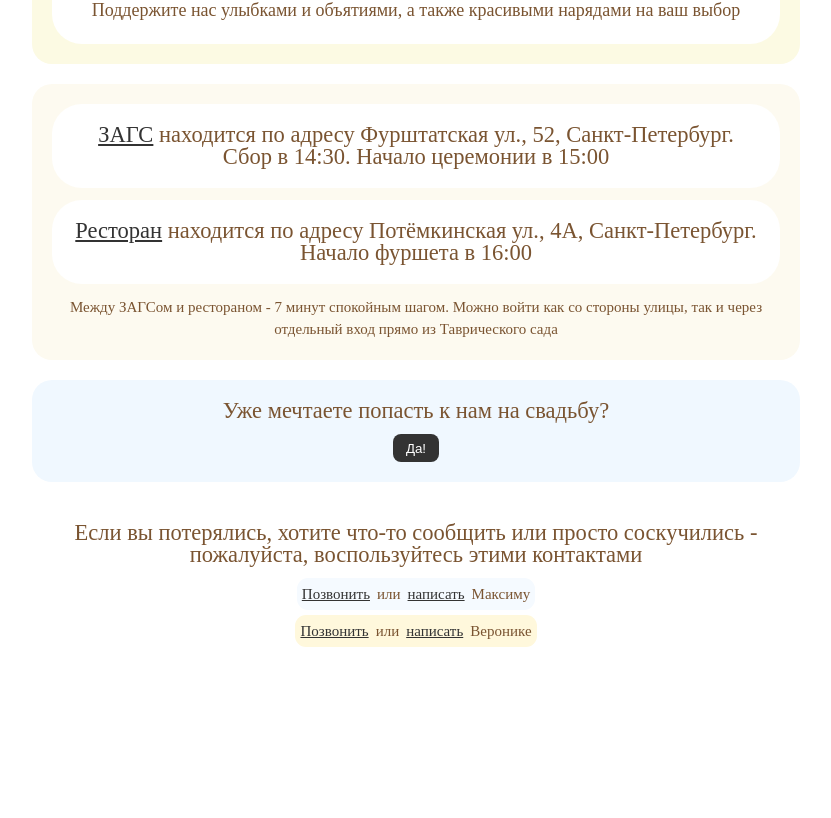
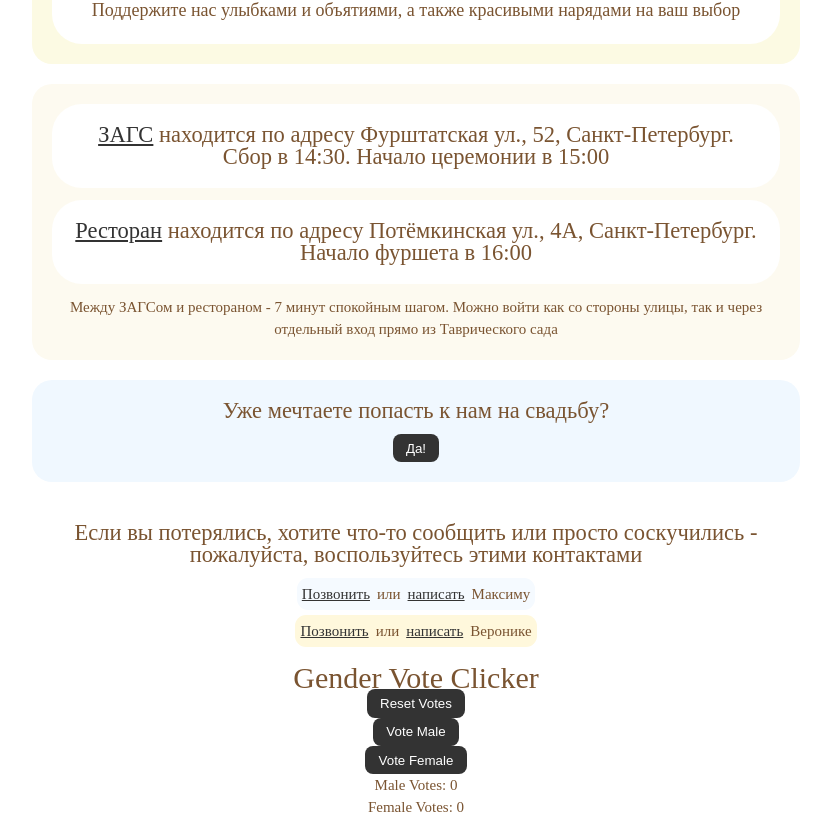
Before and after one commit to maxim-and-veronika/maxim-and-veronika.github.io, a Vue app: page / in a window 1280 px wide. Shown: the part 1126-1944 px from the top of the page, without its empty margins (224-1055 px from the left). Before the commit the page ends 1793 px from the top, so only its background shows below. Built offline with nearby package versions, Linux system fonts and the light colour scheme; no server answers; the database is empty; a web font is replaced by a local one.

Commit message:
Попытки оседлать firebase

```diff
--- a/package.json
+++ b/package.json
@@ -10,6 +10,7 @@
   },
   "dependencies": {
     "@vueuse/motion": "^2.2.3",
+    "firebase": "^10.13.2",
     "google-maps-api-loader": "^1.1.1",
     "vue": "^3.4.29",
     "vue3-google-map": "^0.20.0"
--- a/src/App.vue
+++ b/src/App.vue
@@ -58,6 +58,14 @@
     </main>
   </div>
   <modal @closed="isModalSuccessShown = false" :show-modal="isModalSuccessShown"/>
+    <div>
+      <h1>Gender Vote Clicker</h1>
+      <button @click="resetVotes">Reset Votes</button>
+      <button @click="vote('male')">Vote Male</button>
+      <button @click="vote('female')">Vote Female</button>
+      <p>Male Votes: {{ maleVotes }}</p>
+      <p>Female Votes: {{ femaleVotes }}</p>
+    </div>
 </template>
 
 <script setup>
@@ -66,10 +74,26 @@ import RSVPForm from "@/components/RSVPForm.vue";
 import InfoBlock from "@/components/InfoBlock.vue";
 import {onMounted, onUnmounted, ref, watch} from 'vue';
 import Modal from "@/components/Modal.vue";
+import { doc, getDoc, setDoc, updateDoc, onSnapshot } from "firebase/firestore";
+import { db } from "./firebase";
 
 const isModalSuccessShown = ref(false)
+const isVoteShown = ref(false)
 const isSuccess = ref(false)
 const showBestGift = ref(false)
+
+const maleVotes = ref(0);
+const femaleVotes = ref(0);
+
+const votesDocRef = doc(db, "votes", "1A6sJHx4fOmq2frsP2hJ");
+
+onSnapshot(votesDocRef, (doc) => {
+  if (doc.exists()) {
+    const data = doc.data();
+    maleVotes.value = data.male || 0;
+    femaleVotes.value = data.female || 0;
+  }
+});
 
 const weddingDate = new Date('2024-09-22T15:00:00');
 const isWeddingStarted = ref(false)
@@ -119,10 +143,38 @@ function updateCountdown() {
   }
 }
 
+const vote = async(gender) => {
+  const votesDocRef = doc(db, "votes", "1A6sJHx4fOmq2frsP2hJ");
+  const docSnap = await getDoc(votesDocRef);
+  if (docSnap.exists()) {
+    const currentVotes = docSnap.data()[gender] || 0;
+    await updateDoc(votesDocRef, {
+      [gender]: currentVotes + 1,
+    });
+  } else {
+    await setDoc(votesDocRef, {
+      male: 0,
+      female: 0,
+      [gender]: 1,
+    });
+  }
+}
+
+const resetVotes = async() => {
+  const votesDocRef = doc(db, "votes", "1A6sJHx4fOmq2frsP2hJ");
+  await updateDoc(votesDocRef, {
+    male: 0,
+    female: 0,
+  });
+}
+
 watch(window.location.hash, () => {
   if (window.location.hash === '#success') {
     isModalSuccessShown.value = true
     isSuccess.value = true
+  }
+  if (window.location.hash === '#vote') {
+    isVoteShown.value = true
   }
 }, {
   immediate: true
--- /dev/null
+++ b/src/firebase.js
@@ -0,0 +1,16 @@
+import { initializeApp } from "firebase/app";
+import { getFirestore } from "firebase/firestore";
+
+const firebaseConfig = {
+    apiKey: "AIzaSyBziohJfV2kPx9sOQNvYQNX8E_5KqgYXnw",
+    authDomain: "wedding-gender-vote.firebaseapp.com",
+    projectId: "wedding-gender-vote",
+    storageBucket: "wedding-gender-vote.appspot.com",
+    messagingSenderId: "15473660428",
+    appId: "1:15473660428:web:ecab31d24fd46c03a0d429"
+};
+
+const app = initializeApp(firebaseConfig);
+const db = getFirestore(app);
+
+export { db };
```
Also changed, not shown: 1 other file (tests, documents, lock files or other folders).
